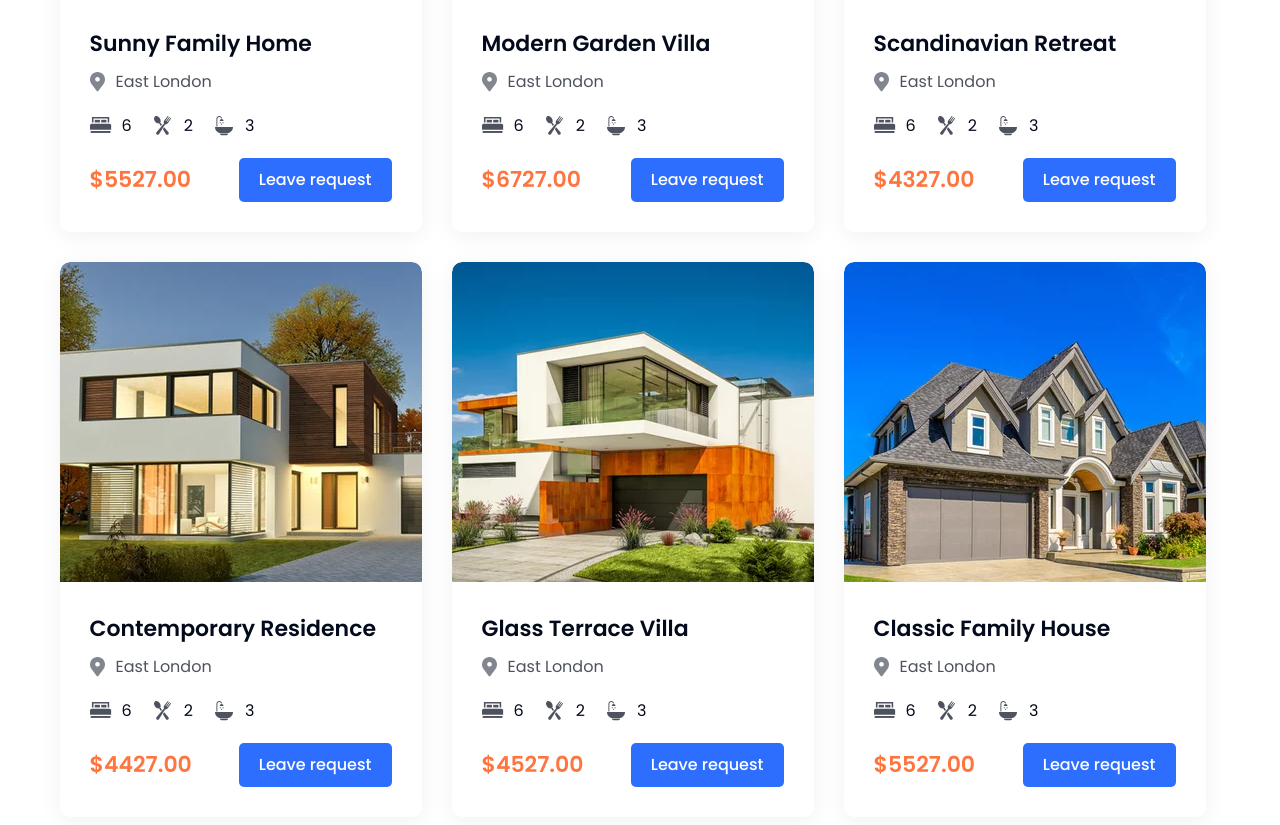
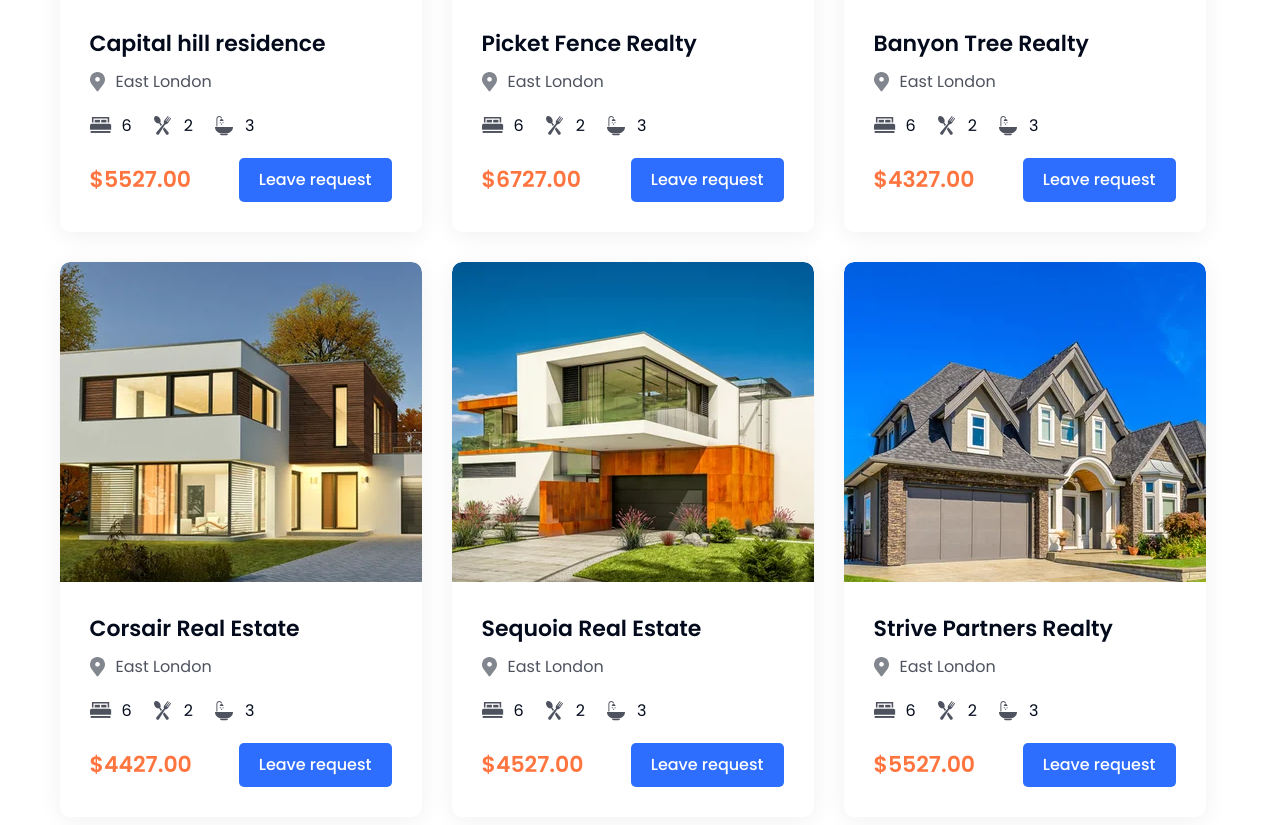
Before and after one commit to leo24102020/RubyHome-preview, a plain HTML site: page index.html in a window 1280 px wide. Shown: the part 1687-2512 px from the top of the page. Drawn offline with nearby package versions, Linux system fonts and the light colour scheme.

Commit message:
Publish restored property names

```diff
--- a/index.html
+++ b/index.html
@@ -8,7 +8,7 @@
     <link rel="stylesheet" href="assets/vendor/swiper/swiper-bundle.min.css">
     <link rel="stylesheet" href="css/style.css?v=25">
     <script src="assets/vendor/swiper/swiper-bundle.min.js" defer></script>
-    <script src="js/script.js?v=9" defer></script>
+    <script src="js/script.js?v=10" defer></script>
   </head>
   <body>
     <header class="header">
--- a/js/script.js
+++ b/js/script.js
@@ -1,10 +1,10 @@
 const properties = [
-  { id: 'house-1', title: 'Sunny Family Home', price: '$5527.00', alt: 'Two-storey cream house with a balcony and green garden' },
-  { id: 'house-2', title: 'Modern Garden Villa', price: '$6727.00', alt: 'Contemporary white and wood villa with large windows and a garage' },
-  { id: 'house-3', title: 'Scandinavian Retreat', price: '$4327.00', alt: 'White homes with steep black pitched roofs' },
-  { id: 'house-4', title: 'Contemporary Residence', price: '$4427.00', alt: 'Modern two-storey residence with warm lighting at dusk' },
-  { id: 'house-5', title: 'Glass Terrace Villa', price: '$4527.00', alt: 'White villa with a glass balcony and orange facade details' },
-  { id: 'house-6', title: 'Classic Family House', price: '$5527.00', alt: 'Traditional family house with stone cladding and gabled roofs' },
+  { id: 'house-1', title: 'Capital hill residence', price: '$5527.00', alt: 'Two-storey cream house with a balcony and green garden' },
+  { id: 'house-2', title: 'Picket Fence Realty', price: '$6727.00', alt: 'Contemporary white and wood villa with large windows and a garage' },
+  { id: 'house-3', title: 'Banyon Tree Realty', price: '$4327.00', alt: 'White homes with steep black pitched roofs' },
+  { id: 'house-4', title: 'Corsair Real Estate', price: '$4427.00', alt: 'Modern two-storey residence with warm lighting at dusk' },
+  { id: 'house-5', title: 'Sequoia Real Estate', price: '$4527.00', alt: 'White villa with a glass balcony and orange facade details' },
+  { id: 'house-6', title: 'Strive Partners Realty', price: '$5527.00', alt: 'Traditional family house with stone cladding and gabled roofs' },
 ];
 
 const propertyGrid = document.querySelector('.properties__grid');
```
Also changed, not shown: privacy/index.html (+1 -1 lines).
